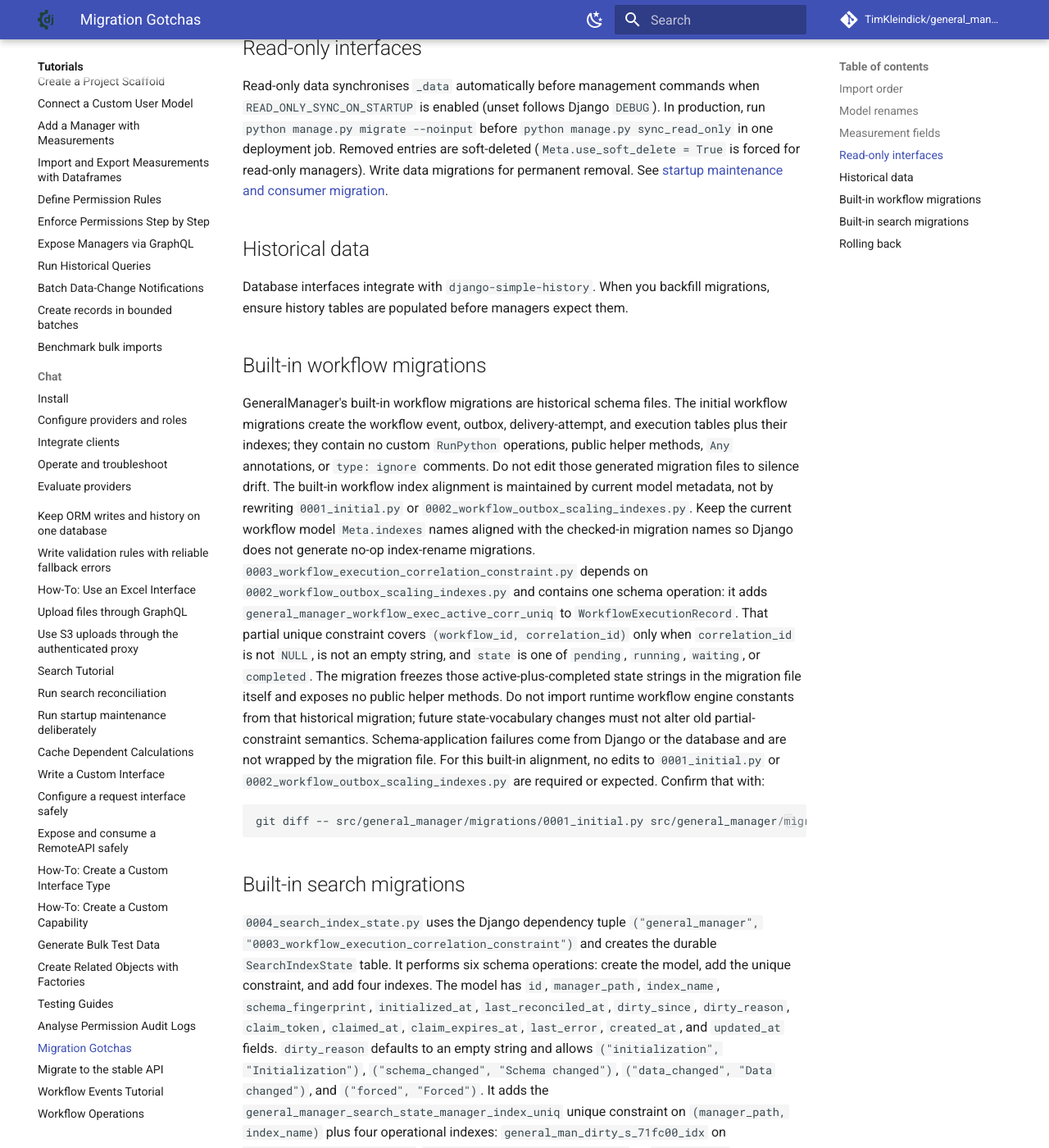
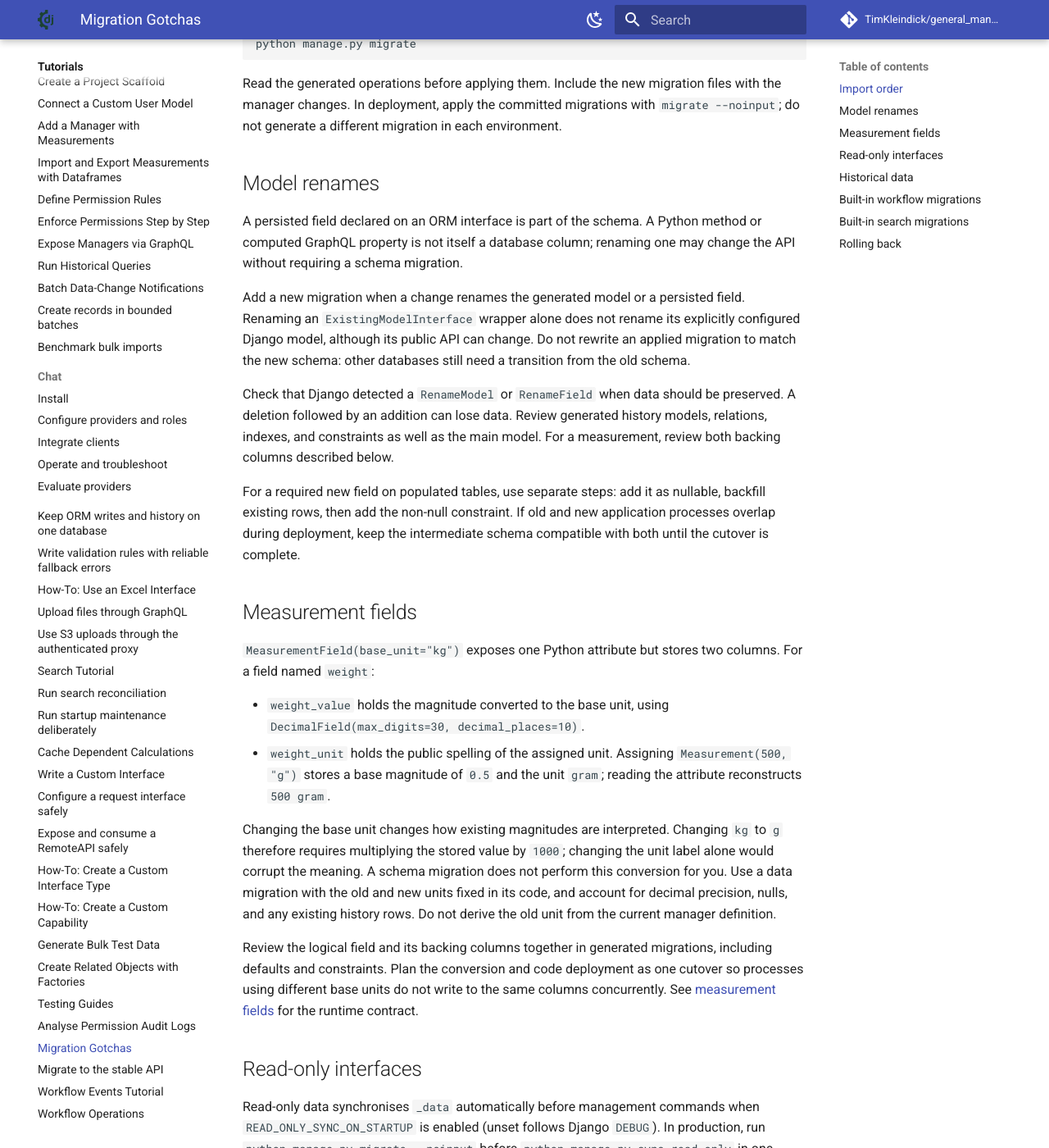
Before and after one commit to TimKleindick/general_manager, an MkDocs documentation site: the page built from docs/howto/migrations_gotchas.md, in a window 1280 px wide and 1400 px high, scrolled down 704 px. Shown: the whole window at 82% size. Built offline with MkDocs 1.6.1 and Material for MkDocs 9.7.7, drawn with Linux system fonts in a browser that asks for light colours; comment, search, counter and statistics services are not loaded; some of the changed text lies outside the part shown.

Commit message:
docs: clarify migrations and retire the outdated roadmap

````diff
--- a/docs/howto/migrations_gotchas.md
+++ b/docs/howto/migrations_gotchas.md
@@ -1,18 +1,82 @@
 # Migration Gotchas
 
-GeneralManager integrates tightly with Django migrations. Keep the following tips in mind to avoid unexpected issues.
+GeneralManager generates or wraps Django models; Django migrations remain the
+record of their schema. This guide covers changes to a consumer application's
+managers and the deployment steps needed when upgrading GeneralManager.
 
 ## Import order
 
-Always import manager modules in `apps.py` (inside `AppConfig.ready()`). If Django does not evaluate your interfaces, it cannot generate migrations for the derived models.
+Put manager definitions in `managers.py` inside an installed Django app.
+GeneralManager imports those modules before initializing managers during
+startup, including management commands. You do not need a second import in
+`AppConfig.ready()`. If you split definitions across a `managers/` package,
+import them from its `__init__.py` so discovery reaches each class.
+
+A `DatabaseInterface` creates its backing model when the manager class is
+defined. `ExistingModelInterface` wraps an existing model and may register
+history models. Both must be discoverable before Django compares model state
+with migrations. Calculation and request interfaces do not create tables.
+
+For the `projects` app from the [quickstart](../quickstart.md), the normal
+development workflow is:
+
+```bash
+python manage.py makemigrations projects
+python manage.py migrate --plan
+python manage.py migrate
+```
+
+Read the generated operations before applying them. Include the new migration
+files with the manager changes. In deployment, apply the committed migrations
+with `migrate --noinput`; do not generate a different migration in each
+environment.
 
 ## Model renames
 
-When you rename a manager attribute or interface field, update existing migrations accordingly. Django may consider it a field deletion plus addition otherwise.
+A persisted field declared on an ORM interface is part of the schema. A Python
+method or computed GraphQL property is not itself a database column; renaming
+one may change the API without requiring a schema migration.
+
+Add a new migration when a change renames the generated model or a persisted
+field. Renaming an `ExistingModelInterface` wrapper alone does not rename its
+explicitly configured Django model, although its public API can change. Do not
+rewrite an applied migration to match the new schema: other databases still
+need a transition from the old schema.
+
+Check that Django detected a `RenameModel` or `RenameField` when data should be
+preserved. A deletion followed by an addition can lose data. Review generated
+history models, relations, indexes, and constraints as well as the main model.
+For a measurement, review both backing columns described below.
+
+For a required new field on populated tables, use separate steps: add it as
+nullable, backfill existing rows, then add the non-null constraint. If old and
+new application processes overlap during deployment, keep the intermediate
+schema compatible with both until the cutover is complete.
 
 ## Measurement fields
 
-`MeasurementField` stores value and unit columns. When you change the base unit, create a data migration that rescales stored values to the new unit to avoid inconsistent data.
+`MeasurementField(base_unit="kg")` exposes one Python attribute but stores
+two columns. For a field named `weight`:
+
+- `weight_value` holds the magnitude converted to the base unit, using
+  `DecimalField(max_digits=30, decimal_places=10)`.
+- `weight_unit` holds the public spelling of the assigned unit. Assigning
+  `Measurement(500, "g")` stores a base magnitude of `0.5` and the unit
+  `gram`; reading the attribute reconstructs `500 gram`.
+
+Changing the base unit changes how existing magnitudes are interpreted.
+Changing `kg` to `g` therefore requires multiplying the stored value by
+`1000`; changing the unit label alone would corrupt the meaning. A schema
+migration does not perform this conversion for you. Use a data migration with
+the old and new units fixed in its code, and account for decimal precision,
+nulls, and any existing history rows. Do not derive the old unit from the
+current manager definition.
+
+Review the logical field and its backing columns together in generated
+migrations, including defaults and constraints. Plan the conversion and code
+deployment as one cutover so processes using different base units do not
+write to the same columns concurrently. See
+[measurement fields](../concepts/measurement/field_design.md) for the runtime contract.
 
 ## Read-only interfaces
 
@@ -22,98 +86,106 @@
 `python manage.py sync_read_only` in one deployment job. Removed entries are
 soft-deleted (`Meta.use_soft_delete = True` is forced for read-only managers).
 Write data migrations for permanent removal. See
-[startup maintenance and consumer migration](startup_maintenance.md).
+[startup maintenance and consumer migration](startup_maintenance.md) for
+disabling startup synchronization and coordinating the deployment job.
 
 ## Historical data
 
-Database interfaces integrate with `django-simple-history`. When you backfill migrations, ensure history tables are populated before managers expect them.
+Django's **historical migration models** and GeneralManager's **record
+history** serve different purposes. Migration models describe the schema at
+one point in the migration graph. Record history stores earlier versions of
+application data through `django-simple-history`.
+
+In a `RunPython` operation, use the supplied `apps.get_model()` registry.
+Do not import the current manager or use `Project.Interface._model`: those
+describe today's schema and can break when an old migration is replayed.
+Use the migration connection's database alias explicitly.
+
+For example, after a schema migration adds a nullable `display_name` to the
+quickstart's `Project`, create a data migration:
+
+```bash
+python manage.py makemigrations projects --empty --name backfill_display_name
+```
+
+Keep its generated dependency on the migration that added the field. Add this
+function and set the migration's `operations` to the list shown:
+
+```python
+from django.db import migrations
+from django.db.models import F
+
+
+def backfill_display_name(apps, schema_editor):
+    Project = apps.get_model("projects", "Project")
+    Project.objects.using(schema_editor.connection.alias).filter(
+        display_name__isnull=True,
+    ).update(display_name=F("name"))
+
+
+# Inside the generated Migration class:
+operations = [
+    migrations.RunPython(backfill_display_name, migrations.RunPython.noop),
+]
+```
+
+The reverse operation deliberately leaves the copied values in place; reversing
+the earlier schema migration removes the column. Add dependencies for any
+other app whose historical models the function reads. See
+[Django's historical-model guidance](https://docs.djangoproject.com/en/5.2/topics/migrations/#historical-models).
+
+Historical migration models do not provide the current manager's permission,
+rule, or write lifecycle. The `update()` above also does not create
+`django-simple-history` snapshots. Decide separately whether a backfill
+should preserve existing snapshots, transform their stored representation,
+or establish an initial snapshot. Review the generated history-table
+migrations, including tracked many-to-many tables. Registering history for a
+legacy model does not reconstruct past changes.
 
 ## Built-in workflow migrations
 
-GeneralManager's built-in workflow migrations are historical schema files. The
-initial workflow migrations create the workflow event, outbox, delivery-attempt,
-and execution tables plus their indexes; they contain no custom `RunPython`
-operations, public helper methods, `Any` annotations, or `type: ignore`
-comments. Do not edit those generated migration files to silence drift. The
-built-in workflow index alignment is maintained by current model metadata, not
-by rewriting `0001_initial.py` or
-`0002_workflow_outbox_scaling_indexes.py`. Keep the current workflow model
-`Meta.indexes` names aligned with the checked-in migration names so Django does
-not generate no-op index-rename migrations.
-`0003_workflow_execution_correlation_constraint.py` depends on
-`0002_workflow_outbox_scaling_indexes.py` and contains one schema operation: it
-adds `general_manager_workflow_exec_active_corr_uniq` to
-`WorkflowExecutionRecord`. That partial unique constraint covers
-`(workflow_id, correlation_id)` only when `correlation_id` is not `NULL`, is not
-an empty string, and `state` is one of `pending`, `running`, `waiting`, or
-`completed`. The migration freezes those active-plus-completed state strings in
-the migration file itself and exposes no public helper methods. Do not import
-runtime workflow engine constants from that historical migration; future
-state-vocabulary changes must not alter old partial-constraint semantics.
-Schema-application failures come from Django or the database and are not
-wrapped by the migration file.
-For this built-in alignment, no edits to `0001_initial.py` or
-`0002_workflow_outbox_scaling_indexes.py` are required or expected. Confirm that
-with:
+The installed package supplies the `general_manager` app's workflow schema.
+Apply it through the project's normal `migrate` command before starting
+workers that need new tables or constraints. Do not copy or edit the package's
+old migrations to resolve a consumer schema change.
 
-```bash
-git diff -- src/general_manager/migrations/0001_initial.py src/general_manager/migrations/0002_workflow_outbox_scaling_indexes.py
-```
+Workflow correlation uniqueness and state handling are part of the
+[workflow contract](../concepts/workflow.md). For an upgrade, inspect the
+pending operations with `python manage.py migrate --plan` and follow the
+release notes. A database constraint failure needs investigation of the
+existing rows; marking the migration as applied does not resolve it.
 
 ## Built-in search migrations
 
-`0004_search_index_state.py` uses the Django dependency tuple
-`("general_manager", "0003_workflow_execution_correlation_constraint")` and
-creates the durable `SearchIndexState` table. It performs six schema operations:
-create the model, add the unique constraint, and add four indexes. The model has
-`id`,
-`manager_path`, `index_name`, `schema_fingerprint`, `initialized_at`,
-`last_reconciled_at`, `dirty_since`, `dirty_reason`, `claim_token`,
-`claimed_at`, `claim_expires_at`, `last_error`, `created_at`, and `updated_at`
-fields. `dirty_reason` defaults to an empty string and allows
-`("initialization", "Initialization")`,
-`("schema_changed", "Schema changed")`, `("data_changed", "Data changed")`,
-and `("forced", "Forced")`. It adds the
-`general_manager_search_state_manager_index_uniq` unique constraint on
-`(manager_path, index_name)` plus four operational indexes:
-`general_man_dirty_s_71fc00_idx` on `(dirty_since, index_name)`,
-`general_man_claim_t_3aaacc_idx` on `claim_token`,
-`general_man_claim_e_1fa228_idx` on `claim_expires_at`, and
-`general_man_last_re_81038c_idx` on `last_reconciled_at`. Keep the current
-`SearchIndexState.Meta.indexes` names aligned with those checked-in migration
-names so Django does not generate no-op index-rename migrations. The migration
-contains no public helper methods, accepts no application input, returns no
-application output, and leaves Django/database schema errors unwrapped.
+The same `migrate` command applies the durable search-state schema. In
+particular, `0011_search_index_state_dirty_generation` adds
+`dirty_generation` with default `0`. Search invalidation and reconciliation
+use this counter to prevent stale work from clearing a newer mutation. When
+upgrading from before that migration, apply it before starting code or workers
+that depend on the counter; no manual backfill is required.
 
-When checking migration drift for this repository, ensure the worktree package is
-on `PYTHONPATH`; otherwise Django may inspect an installed package copy:
-
-```bash
-PYTHONPATH=src python -m django makemigrations --check --dry-run --settings=tests.test_settings
-```
-
-A clean check prints `No changes detected`.
-
-`0011_search_index_state_dirty_generation.py` depends on
-`0010_chat_pending_confirmation_portable_uniqueness.py` and adds the non-null
-`SearchIndexState.dirty_generation` positive-big-integer field with default
-`0`. Lifecycle invalidation increments this value on every dirty mark. Workers
-and reconciliation use it as a generation fence so stale work cannot clear a
-newer mutation. Apply this migration before deploying code or workers that
-dispatch commit-bound search invalidation; no data migration or manual backfill
-is required.
-
-After migrating, run one reconciliation sweep to initialize or repair the
-durable state before relying on incremental work:
+After migrating a deployment that uses search, run one reconciliation sweep to
+initialize or repair durable state before relying on incremental work:
 
 ```bash
 python manage.py search_reconcile --once
 ```
 
-Use `--force` after deployments that also performed direct M2M through-table,
-raw SQL, or bulk writes, because those write paths do not emit supported
-invalidation signals.
+Use `--force` if the deployment also performed direct M2M through-table,
+raw SQL, or bulk writes that bypass supported invalidation signals. Reconcile
+after those writes finish. See the
+[search guide](../concepts/search.md) for backend configuration and worker
+operation.
 
 ## Rolling back
 
-Because managers call `full_clean()` during operations, old migrations can fail if data violates new validation rules. Plan rollback steps by capturing export snapshots before applying schema changes.
+Plan schema, code, and data rollback together. Reversing a schema migration
+does not recover discarded rows or undo an external search-index change.
+Keep a database backup before destructive changes and document any
+irreversible data transformation. A forward repair may be safer than running
+old code against a newer schema.
+
+Current manager validation is not automatically applied by historical
+migration models. Keep data transformations explicit and independent of
+today's manager methods so both a fresh installation and an upgrade can
+follow the same migration history.
--- a/docs/roadmap.md
+++ /dev/null
@@ -1,66 +0,0 @@
-# Roadmap
-
-This roadmap highlights the major initiatives planned for GeneralManager. Targets are grouped by approximate release horizon; exact ordering may change as we incorporate community feedback and real-world learnings.
-
-## Vision
-
-Deliver a cohesive domain platform that lets Django teams define business logic once, connect to multiple data sources, observe runtime behaviour, and deploy reliably from local demos to production-grade clusters.
-
-## Recently Shipped
-
-- **ExistingModelInterface** (Q4 2025): Managers can now wrap legacy Django models without generating new tables. See the [Existing Model Interfaces guide](concepts/interfaces/existing_model_interface.md) for usage patterns, validation hooks, history integration, and factory support.
-
-## Near-Term Priorities
-
-- **RequestInterface Foundations**: Provide a base HTTP interface with:
-  - Pluggable authentication (API keys, OAuth token callbacks) and resilient retry/backoff options.
-  - Mapping conventions for buckets (`filter`, `exclude`) and normalization of responses to Manager objects.
-  - Guidance for extending into REST- and GraphQL-specific subclasses without duplicating logic.
-- **Observability Quickstart**: Ship an open instrumentation layer (Prometheus/OpenTelemetry) plus Grafana-ready dashboards that detail:
-  - Latency percentiles, call volume, error rate per Manager/Interface method.
-  - Cache hit/miss ratios, query counts, and external service health (timeouts, retries).
-  - Configuration tips for sampling, secure label usage, and integration with existing logging/tracing.
-- **Testing Expansion Guides**: Extend documentation to cover:
-  - End-to-end scenarios using the example project, deterministic fixtures, and CI setup.
-  - Performance/benchmark recipes with tooling suggestions (`pytest-benchmark`, load generation).
-  - Contract and chaos testing strategies for interfaces that reach external systems.
-- **One-Click Demo Environment**: Publish a Docker Compose stack that bootstraps:
-  - Example domain, seeded data, GraphQL endpoint, and observability exporters.
-  - Optional admin/dashboard UI, plus troubleshooting for common local issues.
-
-## Mid-Term Priorities
-
-- **Specialised Request Interfaces**: Deeper guides for REST/GraphQL adapters, including:
-  - Schema introspection, pagination/link handling, and mutation support.
-  - Mock-server testing patterns and rate-limit management.
-- **Observability Operations Playbook**: Best practices for:
-  - Alerting rules (latency thresholds, cache degradation, error bursts).
-  - Tracing correlation across Managers and downstream services.
-  - Incident response workflows tied to GeneralManager metrics and logs.
-- **Kubernetes Deployment Blueprint**: Provide a reference cluster setup:
-  - App, database, cache, and background workers with secure defaults (Secrets, TLS, RBAC).
-  - CI/CD examples for container build, migrations, health probes, and scaling policies.
-  - Integration of observability stack (Prometheus, OTEL Collector, Grafana) aligned with the quickstart.
-- **Expanded Test Pyramids**: Reference architectures for:
-  - Layered suites (unit, integration, E2E, performance) with recommended runtimes and flake mitigation.
-  - Benchmark baselines and regression detection in CI (warning thresholds, trend reporting).
-- **Interface & Metric Cookbook**: Scenario-based recipes that combine new interfaces, observability, and testing guidance for common reliability challenges.
-
-## Long-Term Initiatives
-
-- **EventSourcing/CQRS Interface**: RFC-driven design documenting:
-  - Event store requirements, projection mechanisms, hybrid read-model strategies.
-  - Consistency guarantees, replay tooling, and integration with permissions & factories.
-- **Extension Ecosystem**: Define plugin hooks, registration lifecycle, versioning guidelines, and example community extensions (custom interfaces, permission packs).
-- **Domain Component Library**: Curated reusable modules (identity/roles, billing, audit trail) showing how to assemble larger solutions on GeneralManager.
-- **Data & Analytics Bridges**: Interfaces or exporters for data warehouses, streaming platforms, and BI toolchains, with reliability and governance guidance.
-- **Security & Compliance Toolkit**: Blueprint for secrets management, field-level encryption, data-retention policies, and audit reporting aligned with enterprise needs.
-- **Lifecycle & Migration Playbooks**: Best practices for schema diffs, automated migrations, semantic release alignment, and multi-environment rollouts.
-
-## Contributing & Feedback
-
-- Track roadmap updates in release notes and changelog entries.
-- Share proposals via GitHub Issues or discussions—especially for RFC-driven items (e.g., EventSourcing/CQRS).
-- Pilot adopters for demos, observability, and new interfaces are encouraged to document findings so we can fold them back into official guides.
-
-The roadmap will evolve as we validate assumptions with users. Expect adjustments as we balance reliability goals, community ideas, and maintainership capacity.
--- a/mkdocs.yml
+++ b/mkdocs.yml
@@ -72,7 +72,6 @@
       - index.md
       - quickstart.md
       - installation.md
-      - roadmap.md
       - faq.md
   - Concepts:
       - GeneralManager (Core):
````
Also changed, not shown: README.md (+4 -2 lines), docs/howto/migrate-to-stable-api.md (+38 -4 lines), docs/installation.md (+13 -7 lines).
